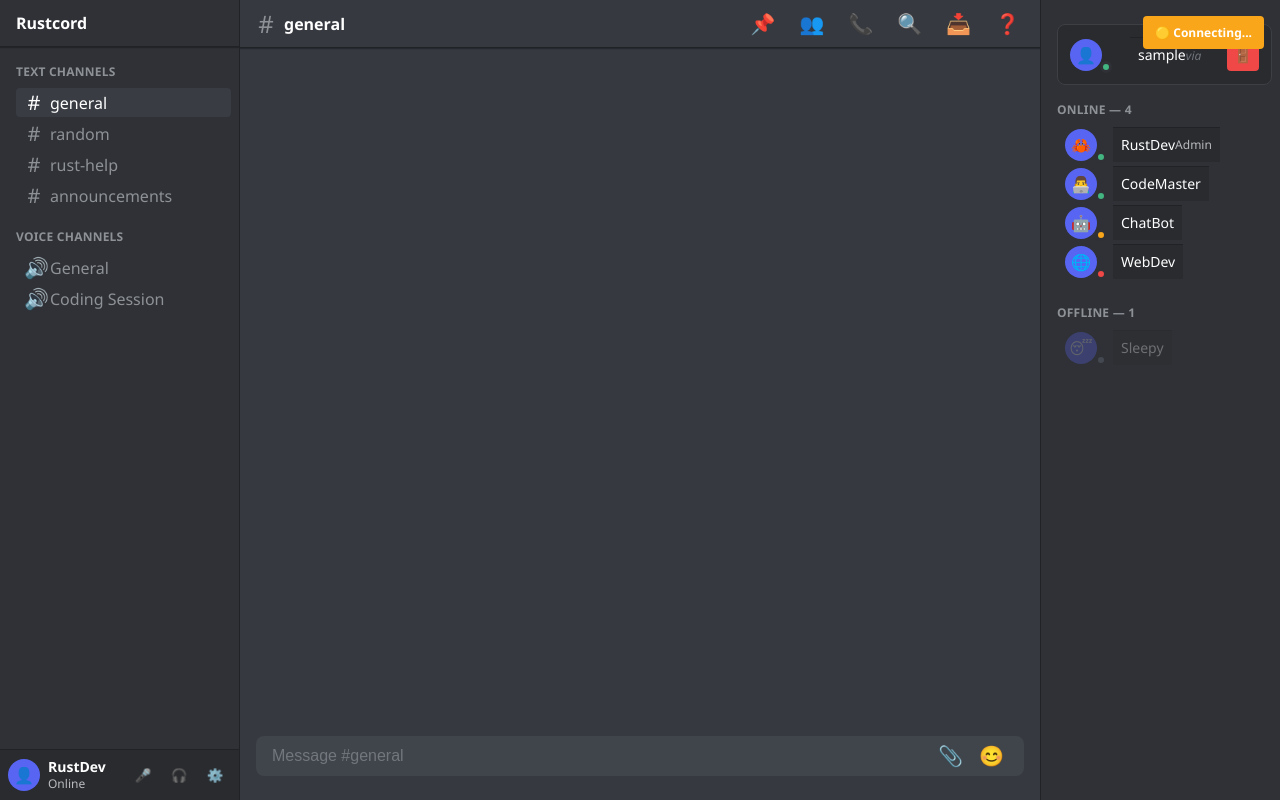
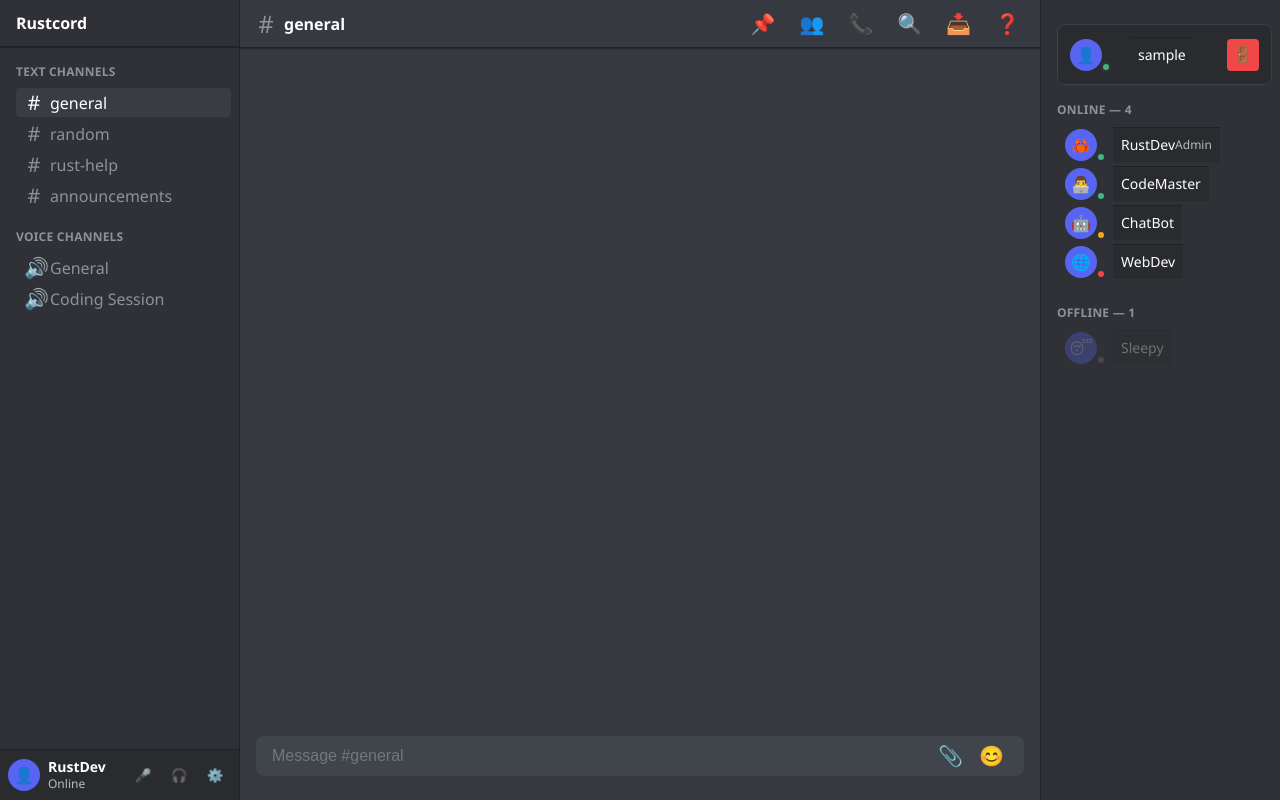
Before and after one commit to fernandwill/rust-chat, a React (Vite) app in the folder frontend/: page / in a window 1280 px wide. Built offline with nearby package versions, Linux system fonts and the light colour scheme; sample sign-in values are in the browser's storage.

Commit message:
removed unused ui element

```diff
--- a/frontend/src/App.tsx
+++ b/frontend/src/App.tsx
@@ -42,7 +42,6 @@ function App() {
   const [ws, setWs] = useState<WebSocket | null>(null);
   const [messages, setMessages] = useState<Message[]>([]);
   const [input, setInput] = useState("");
-  const [connectionStatus, setConnectionStatus] = useState<'connecting' | 'connected' | 'disconnected'>('connecting');
   const [activeChannel, setActiveChannel] = useState('general');
   const [isAuthenticated, setIsAuthenticated] = useState(false);
   const [currentUser, setCurrentUser] = useState<CurrentUser | null>(null);
@@ -86,7 +85,6 @@ function App() {
       setWs(null);
     }
     setMessages([]);
-    setConnectionStatus('disconnected');
   };
 
   useEffect(() => {
@@ -119,12 +117,10 @@ function App() {
     if (!isAuthenticated || !aesKey) return;
 
     // Connect to WebSocket server (now on port 8081)
-    setConnectionStatus('connecting');
     const socket = new WebSocket("ws://127.0.0.1:8081");
 
     socket.onopen = () => {
       console.log("✅ Connected to WebSocket");
-      setConnectionStatus('connected');
 
       // Add welcome message
       const welcomeMessage: Message = {
@@ -170,11 +166,10 @@ function App() {
 
     socket.onclose = () => {
       console.log("❌ Disconnected from WebSocket");
-      setConnectionStatus('disconnected');
     };
 
     socket.onerror = () => {
-      setConnectionStatus('disconnected');
+      console.log("❌ WebSocket error");
     };
 
     setWs(socket);
@@ -231,12 +226,6 @@ function App() {
         <Route path="/" element={
           isAuthenticated ? (
             <div className="rustcord-app">
-              <div className={`connection-status ${connectionStatus}`}>
-                {connectionStatus === 'connected' && '🟢 Connected'}
-                {connectionStatus === 'connecting' && '🟡 Connecting...'}
-                {connectionStatus === 'disconnected' && '🔴 Disconnected'}
-              </div>
-
               <Sidebar
                 channels={channels}
                 activeChannel={activeChannel}
--- a/frontend/src/components/UserList.tsx
+++ b/frontend/src/components/UserList.tsx
@@ -45,7 +45,6 @@ const UserList: React.FC<UserListProps> = ({ users, onlineCount, currentUser, on
             </div>
             <div className="user-info">
               <div className="user-name">{currentUser.username}</div>
-              <div className="user-provider">via {currentUser.provider}</div>
             </div>
           </div>
           <button className="logout-button" onClick={onLogout} title="Logout">
--- a/frontend/src/styles/Rustcord.css
+++ b/frontend/src/styles/Rustcord.css
@@ -352,12 +352,6 @@ body {
   flex: 1;
 }
 
-.user-provider {
-  color: #72767d;
-  font-size: 12px;
-  font-style: italic;
-}
-
 .logout-button {
   background: #f04747;
   border: none;
@@ -465,30 +459,3 @@ body {
 ::-webkit-scrollbar-thumb:hover {
   background: #1a1d21;
 }
-
-/* Connection Status */
-.connection-status {
-  position: fixed;
-  top: 16px;
-  right: 16px;
-  padding: 8px 12px;
-  border-radius: 4px;
-  font-size: 12px;
-  font-weight: 600;
-  z-index: 1000;
-}
-
-.connection-status.connected {
-  background-color: #43b581;
-  color: #ffffff;
-}
-
-.connection-status.disconnected {
-  background-color: #f04747;
-  color: #ffffff;
-}
-
-.connection-status.connecting {
-  background-color: #faa61a;
-  color: #ffffff;
-}
```
